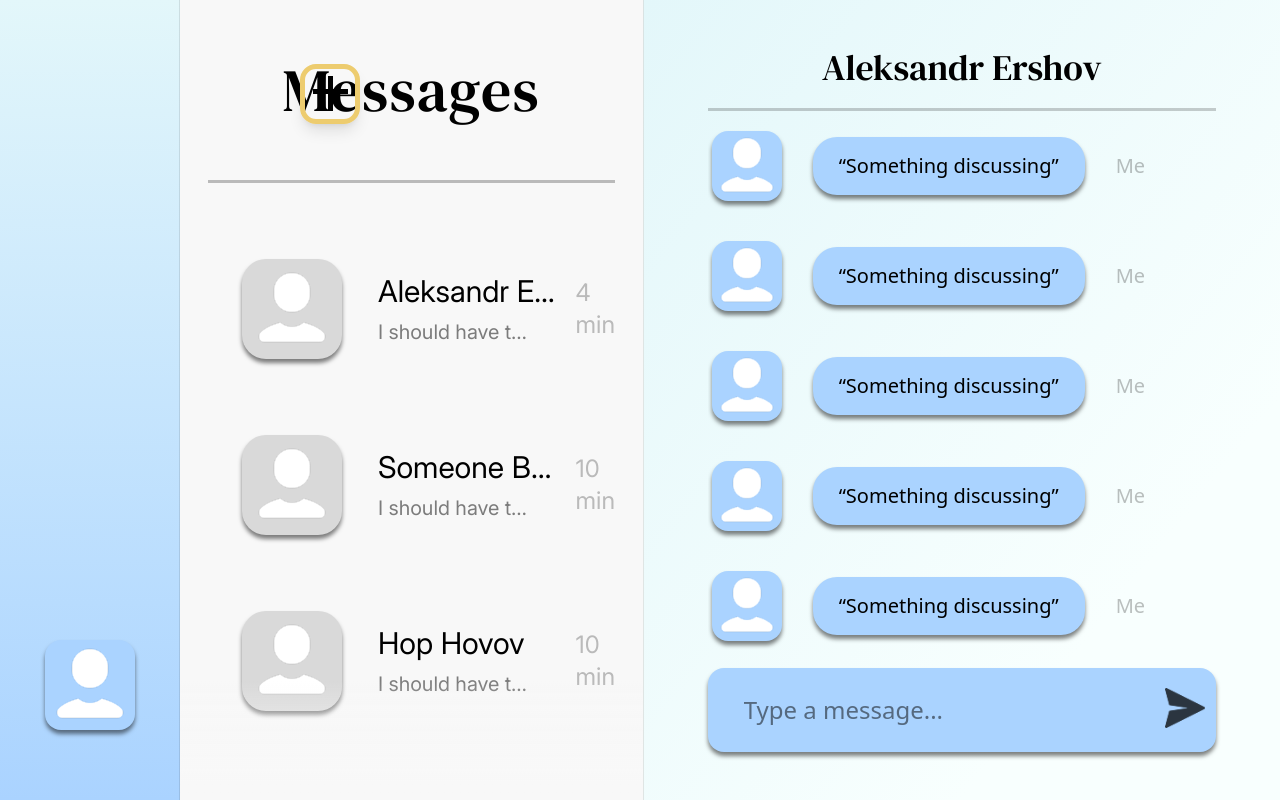
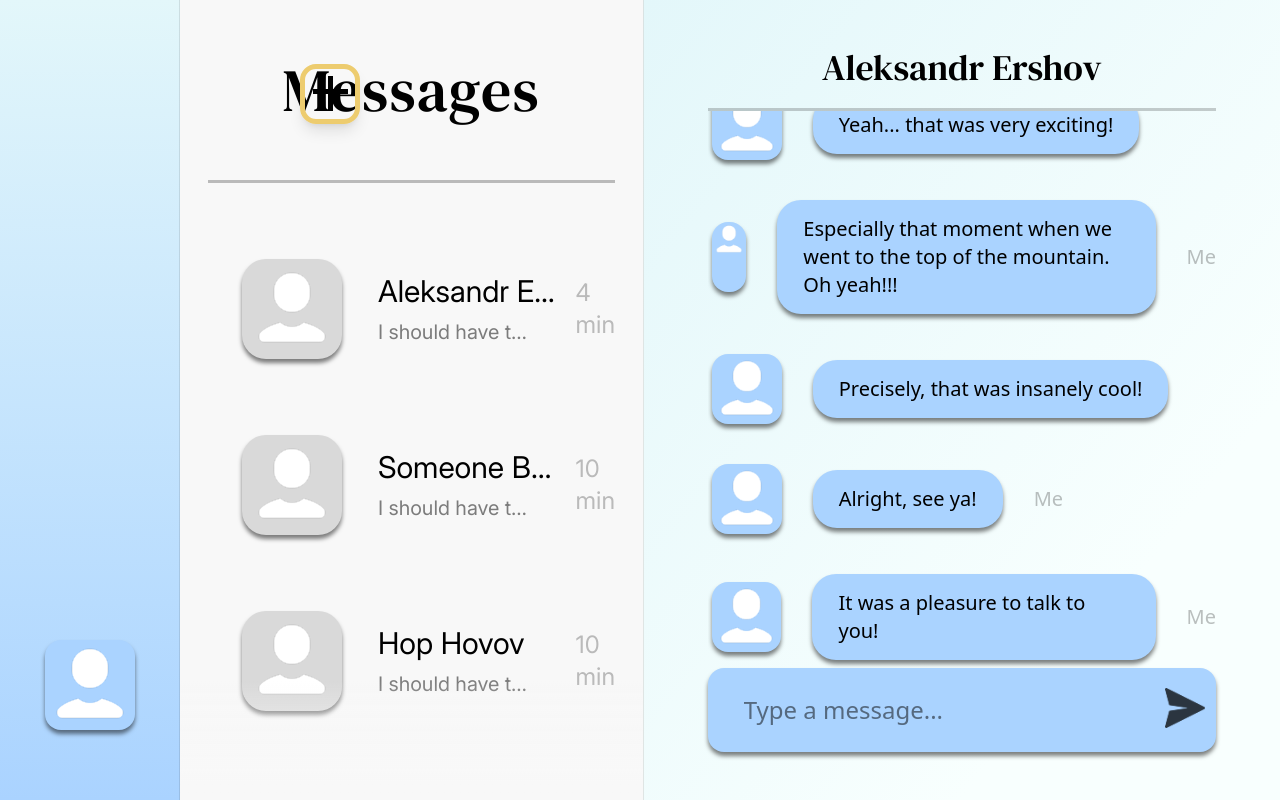
Before and after one commit to AleksandrRise/SkyChat, a React (Vite) app in the folder SkyChat/: page / in a window 1280 px wide. Both pictures are taken after a click on the item 727 px from the left and 309 px from the top of the page. Built offline with nearby package versions, Linux system fonts and the light colour scheme.

Commit message:
Made scroll start position at the bottom for Chat

```diff
--- a/SkyChat/src/pages/HomeScreen/Chat.tsx
+++ b/SkyChat/src/pages/HomeScreen/Chat.tsx
@@ -15,7 +15,7 @@ export default function Chat() {
         {avatarUrl: defaultPhoto, text: "Precisely, that was insanely cool!", isMe: false},
         {avatarUrl: defaultPhoto, text: "Alright, see ya!", isMe: true},
         {avatarUrl: defaultPhoto, text: "It was a pleasure to talk to you!", isMe: true},
-    ]
+    ].reverse()
 
     const chatClasses = `bg-gradient-to-tl from-25% from-bg-accent dark:from-primary-dark
         transition-all to-secondary dark:to-secondary-dark border-l-1 border-black/10
@@ -27,8 +27,8 @@ export default function Chat() {
     // Add snap so scroll could start at the end.
     // Add a border on the bottom when scrolling. When not, it doesn't show up.
 
-    const ulClasses = "overflow-y-auto flex flex-col gap-10 pl-1 pb-2"
-    const liClasses = "flex items-center text-xl first:mt-5"
+    const ulClasses = "overflow-y-auto flex flex-col-reverse gap-10 pl-1 pb-2"
+    const liClasses = "flex items-center text-xl last:mt-5"
     const divClasses = `mt-auto bg-primary dark:bg-secondary-dark
         shadow-icons rounded-2xl mt-13.75 cursor-text relative focus-within:shadow-accent1
         focus-within:transition focus-within:duration-600 transition-shadow duration-600`
```
